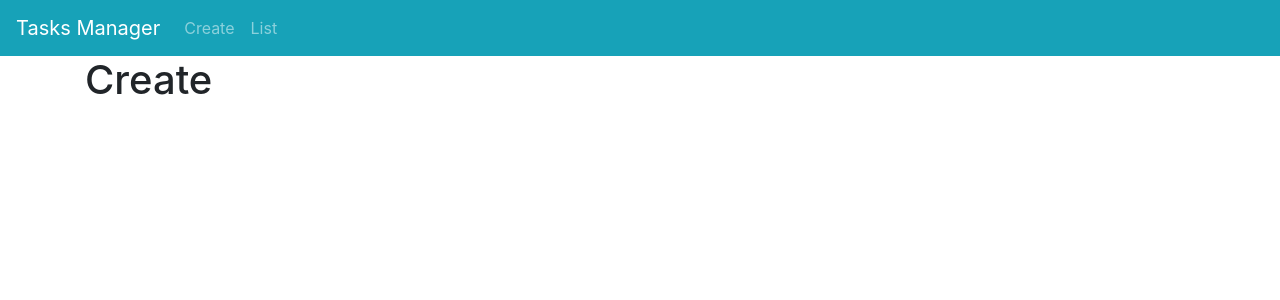
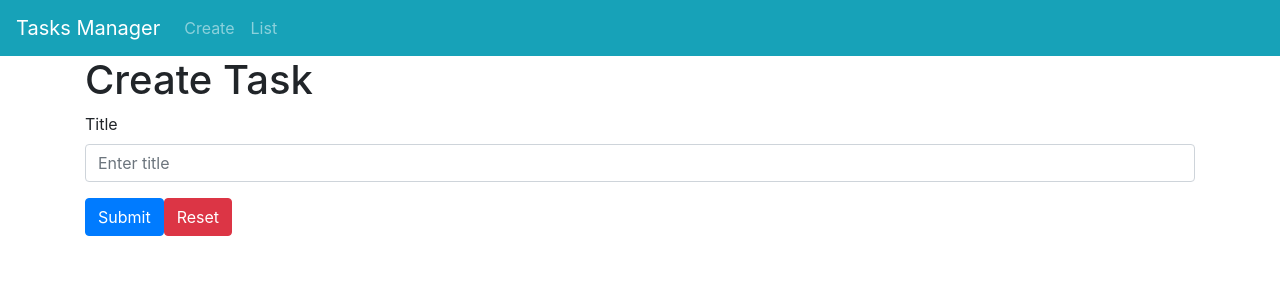
Before and after one commit to alexis-karyavin/tasks-manager-vue, a Vue app: page / in a window 1280 px wide. Shown: the top 300 px of the page. Built offline with nearby package versions, Linux system fonts and the light colour scheme.

Commit message:
Add form

```diff
--- a/src/views/Create.vue
+++ b/src/views/Create.vue
@@ -1,12 +1,45 @@
 <template>
   <div>
-    <h1>Create </h1>
+    <h1>Create Task</h1>
+    <b-form @submit="onSubmit" @reset="onReset">
+      <b-form-group
+          id="input-group-1"
+          label="Title"
+          label-for="input-1"
+          description=""
+      >
+        <b-form-input
+            id="input-1"
+            v-model="form.title"
+            type="text"
+            required
+            placeholder="Enter title"
+        ></b-form-input>
+      </b-form-group>
+      <b-button type="submit" variant="primary">Submit</b-button>
+      <b-button type="reset" variant="danger">Reset</b-button>
+    </b-form>
   </div>
 </template>
 
 <script>
 
 export default {
-  name: 'Create'
+  name: 'Create',
+  data() {
+    return {
+      form: {
+        title: '',
+      }
+    }
+  },
+  methods: {
+    onSubmit() {
+      console.log('submit')
+    },
+    onReset() {
+      console.log('reset')
+    }
+  }
 }
 </script>
```
